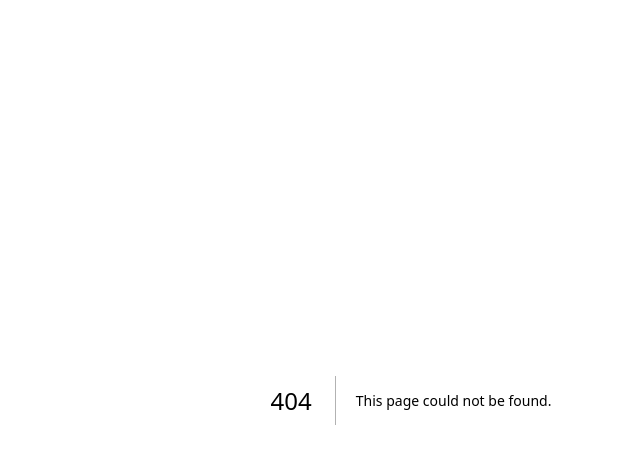
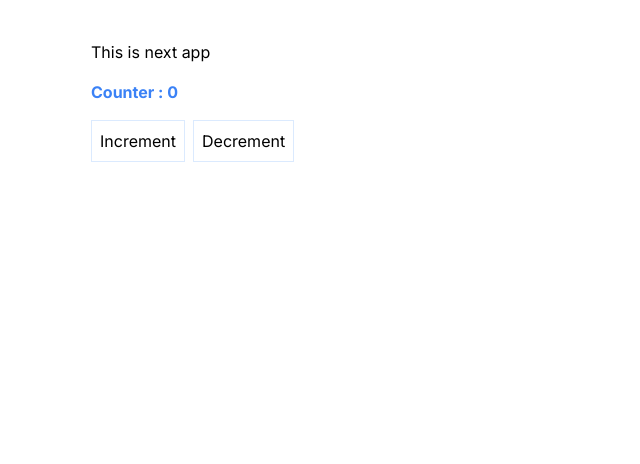
Before and after one commit to Mamun-Ur-Rashid/practice-next.JS, a Next.js app: page /home in a window 1280 px wide. Before the commit this address had no page. Shown: the top 464 px of the page, without its empty margins (229-869 px from the left). Built offline with nearby package versions, Linux system fonts and the light colour scheme.

Commit message:
learn server and client component

```diff
--- /dev/null
+++ b/src/app/home/page.js
@@ -0,0 +1,24 @@
+'use client'
+
+import { useState } from "react";
+
+const HomePage = () => {
+
+    const [count , setCount] = useState(0);
+    return (
+        <div className="w-1/2 mx-auto m-10 space-y-4">
+            <h2>This is next app</h2>
+            <h2 className="text-blue-500 font-bold">Counter : {count}</h2>
+            <button className="btn border border-blue-100 p-2 mr-2 "
+            onClick={()=> setCount (count + 1)}>
+                Increment
+            </button>
+            <button className="btn border border-blue-100 p-2 "
+            onClick={()=> setCount (count - 1)}>
+                Decrement
+            </button>
+        </div>
+    );
+};
+
+export default HomePage;
```
